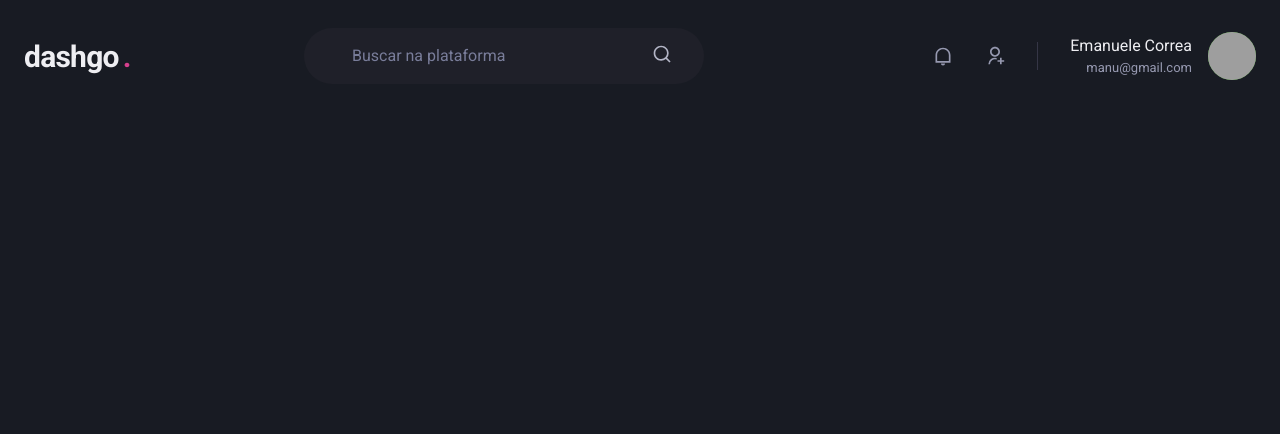
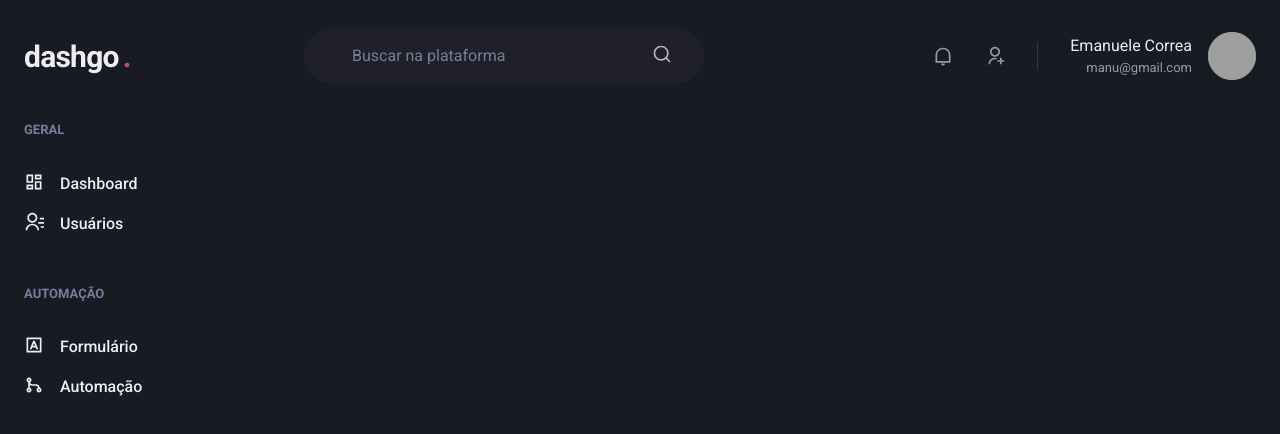
Before and after one commit to manuncorrea/dashgo, a Next.js app: page /dashboard in a window 1280 px wide. Shown: the top 434 px of the page. Built offline with nearby package versions, Linux system fonts and the light colour scheme; grey boxes are pictures that could not be loaded.

Commit message:
creating the sidebar

```diff
--- /dev/null
+++ b/src/components/Sidbar.tsx
@@ -0,0 +1,44 @@
+import { Box, Icon, Link, Stack, Text } from "@chakra-ui/react";
+import { RiContactsLine, RiDashboardLine, RiGitMergeLine, RiInputMethodLine } from "react-icons/ri";
+
+export function Sidbar() {
+  return (
+   <Box as="aside" width="64" marginRight="8">
+     <Stack spacing="12" align="flex-start">
+
+       <Box>
+         <Text fontWeight="bold" color="gray.400" fontSize="small">GERAL</Text>
+         <Stack spacing="4" mt="8" align="stretch">
+
+           <Link display="flex" align="center">
+            <Icon as={RiDashboardLine} fontSize="20" />
+            <Text marginLeft="4" fontWeight="medium">Dashboard</Text>
+           </Link>
+
+           <Link display="flex" align="center">
+            <Icon as={RiContactsLine} fontSize="20" />
+            <Text marginLeft="4" fontWeight="medium">Usuários</Text>
+           </Link>
+         </Stack>
+       </Box>
+
+       <Box>
+         <Text fontWeight="bold" color="gray.400" fontSize="small">AUTOMAÇÃO</Text>
+         <Stack spacing="4" mt="8" align="stretch">
+
+           <Link display="flex" align="center">
+            <Icon as={RiInputMethodLine} fontSize="20" />
+            <Text marginLeft="4" fontWeight="medium">Formulário</Text>
+           </Link>
+
+           <Link display="flex" align="center">
+            <Icon as={RiGitMergeLine} fontSize="20" />
+            <Text marginLeft="4" fontWeight="medium">Automação</Text>
+           </Link>
+         </Stack>
+       </Box>
+
+     </Stack>
+   </Box>
+  )
+}
--- a/src/pages/dashboard.tsx
+++ b/src/pages/dashboard.tsx
@@ -1,7 +1,15 @@
+import { Flex } from "@chakra-ui/react";
 import { Header } from "../components/Header";
+import { Sidbar } from "../components/Sidbar";
 
 export default function Dashboard() {
   return (
-    <Header />
+    <Flex direction="column" h="100vh">
+      <Header />
+
+      <Flex width="100%" marginY="6" maxWidth={1480} mx="auto" paddingX="6">
+        <Sidbar />
+      </Flex>
+    </Flex>
   )
 }
```
